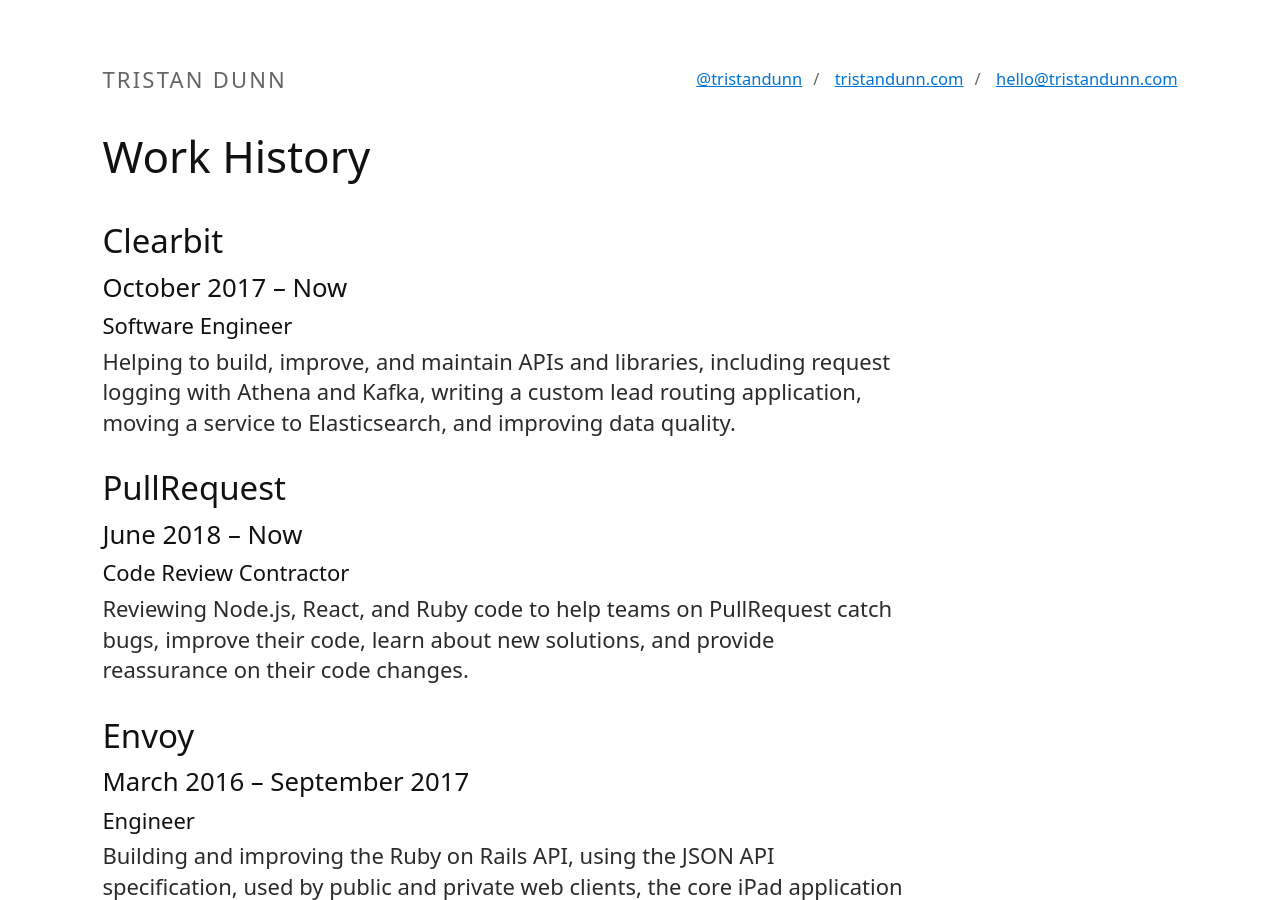
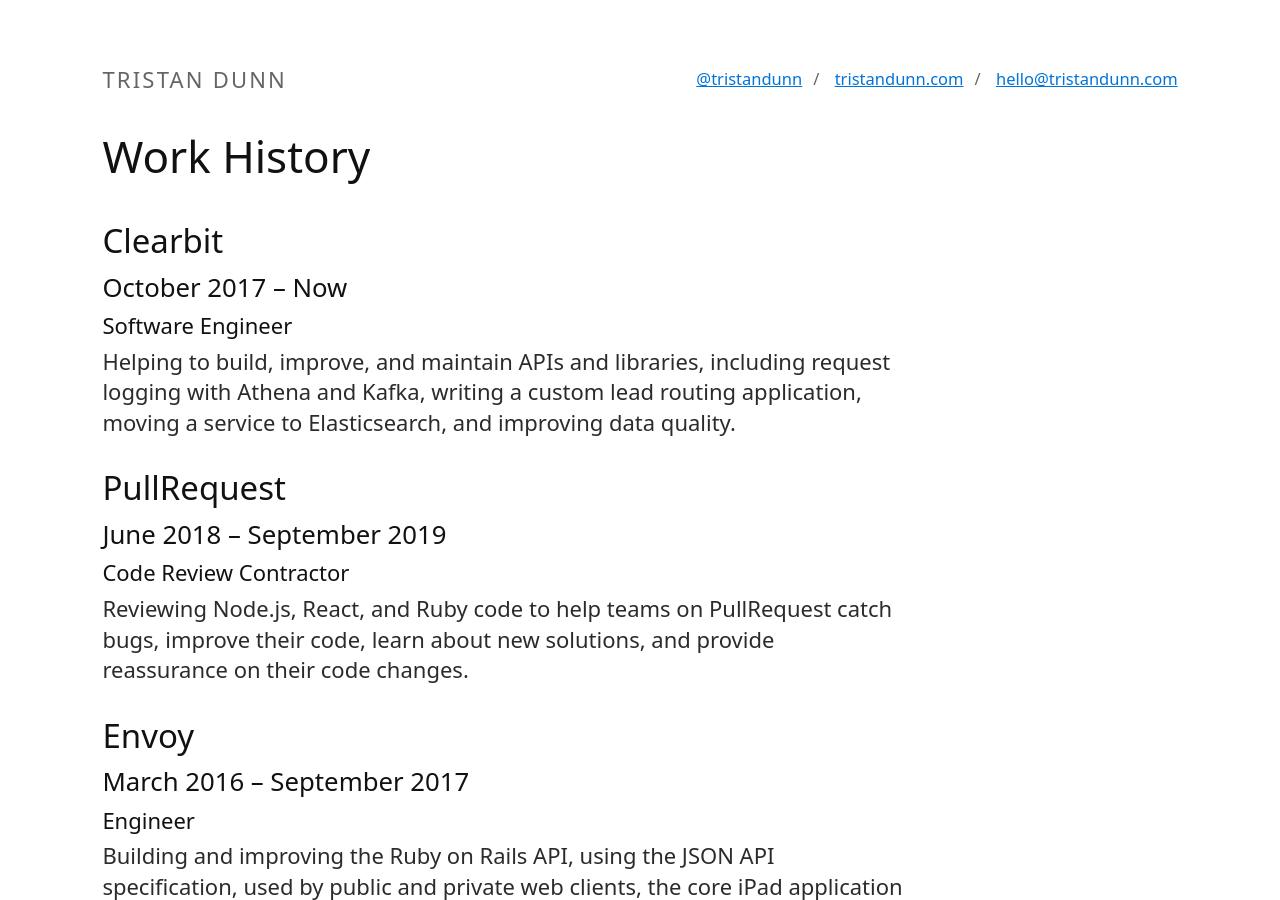
Before and after one commit to tristandunn/tristandunn, a Jekyll site: the page built from resume/index.html, in a window 1280 px wide and 900 px high. Built offline with Jekyll 4.4.1, drawn with Linux system fonts in a browser that asks for light colours.

Commit message:
Add end date to PullRequest in resume.

```diff
--- a/resume/index.html
+++ b/resume/index.html
@@ -46,7 +46,7 @@
 
     <section>
       <h2>PullRequest</h2>
-      <h3>June 2018 &#8211; Now</h3>
+      <h3>June 2018 &#8211; September 2019</h3>
       <h4>Code Review Contractor</h4>
       <p>Reviewing Node.js, React, and Ruby code to help teams on PullRequest catch bugs, improve their code, learn about new solutions, and provide reassurance on their code changes.</p>
     </section>
```
